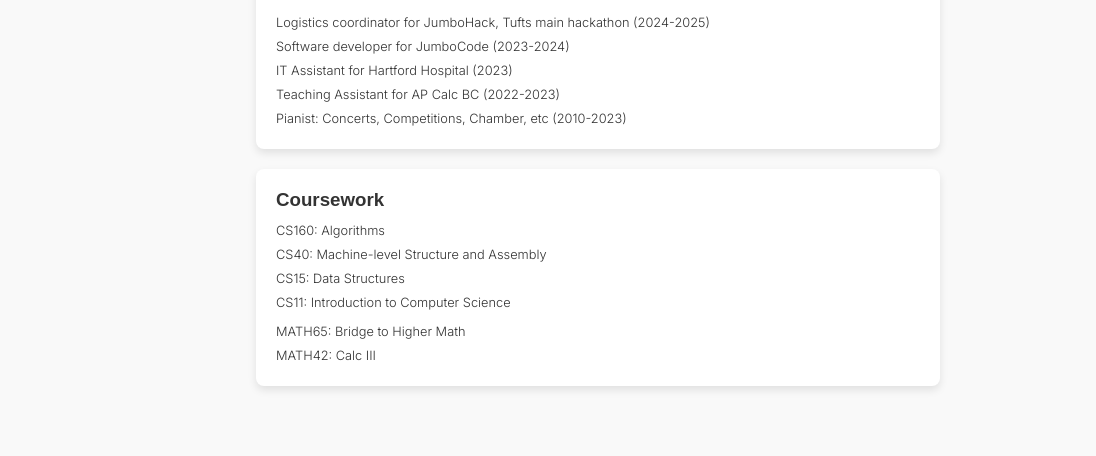
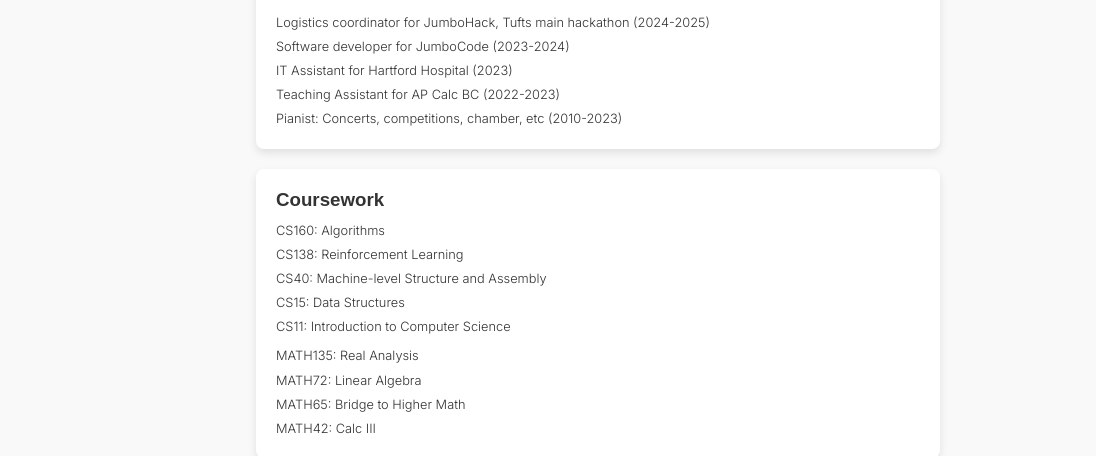
Before and after one commit to log-y/portfolio, a plain HTML site: page index.html in a window 1280 px wide. Both pictures are taken after a click on the button "Academics". Shown: the part 282-738 px from the top of the page, 184-1280 px from the left. Drawn offline with Linux system fonts and the light colour scheme.

Commit message:
coursework

```diff
--- a/index.html
+++ b/index.html
@@ -264,17 +264,20 @@
                             <p>Software developer for JumboCode (2023-2024)</p>
                             <p>IT Assistant for Hartford Hospital (2023)</p>
                             <p>Teaching Assistant for AP Calc BC (2022-2023)</p>
-                            <p>Pianist: Concerts, Competitions, Chamber, etc (2010-2023)</p>
+                            <p>Pianist: Concerts, competitions, chamber, etc (2010-2023)</p>
                         </div>
                     </div>
                     <div class="experience-card">
                         <h3>Coursework</h3>
                         <div class="paragraphs">
                             <p>CS160: Algorithms</p>
+                            <p>CS138: Reinforcement Learning</p>
                             <p>CS40: Machine-level Structure and Assembly</p>
                             <p>CS15: Data Structures</p>
                             <p>CS11: Introduction to Computer Science</p>
                             <p></p>
+                            <p>MATH135: Real Analysis</p>
+                            <p>MATH72: Linear Algebra</p>
                             <p>MATH65: Bridge to Higher Math</p>
                             <p>MATH42: Calc III</p>
                         </div>
```
